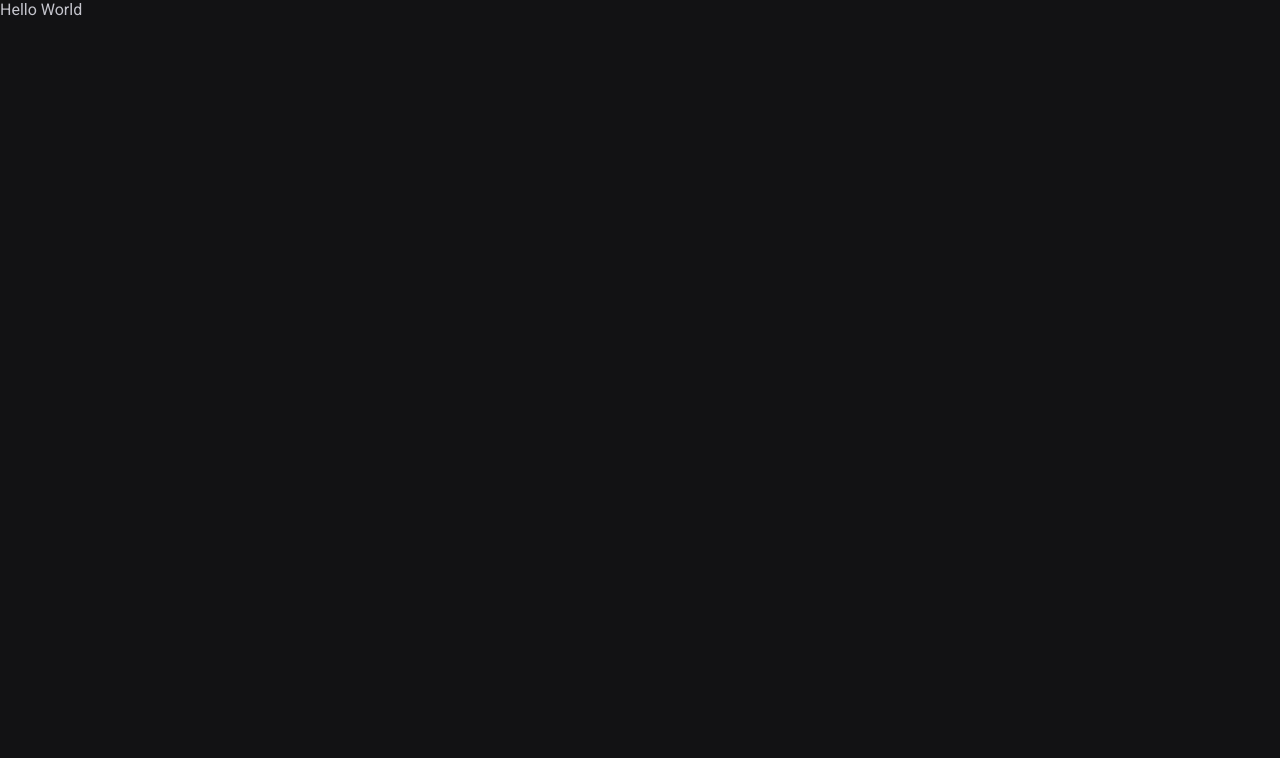
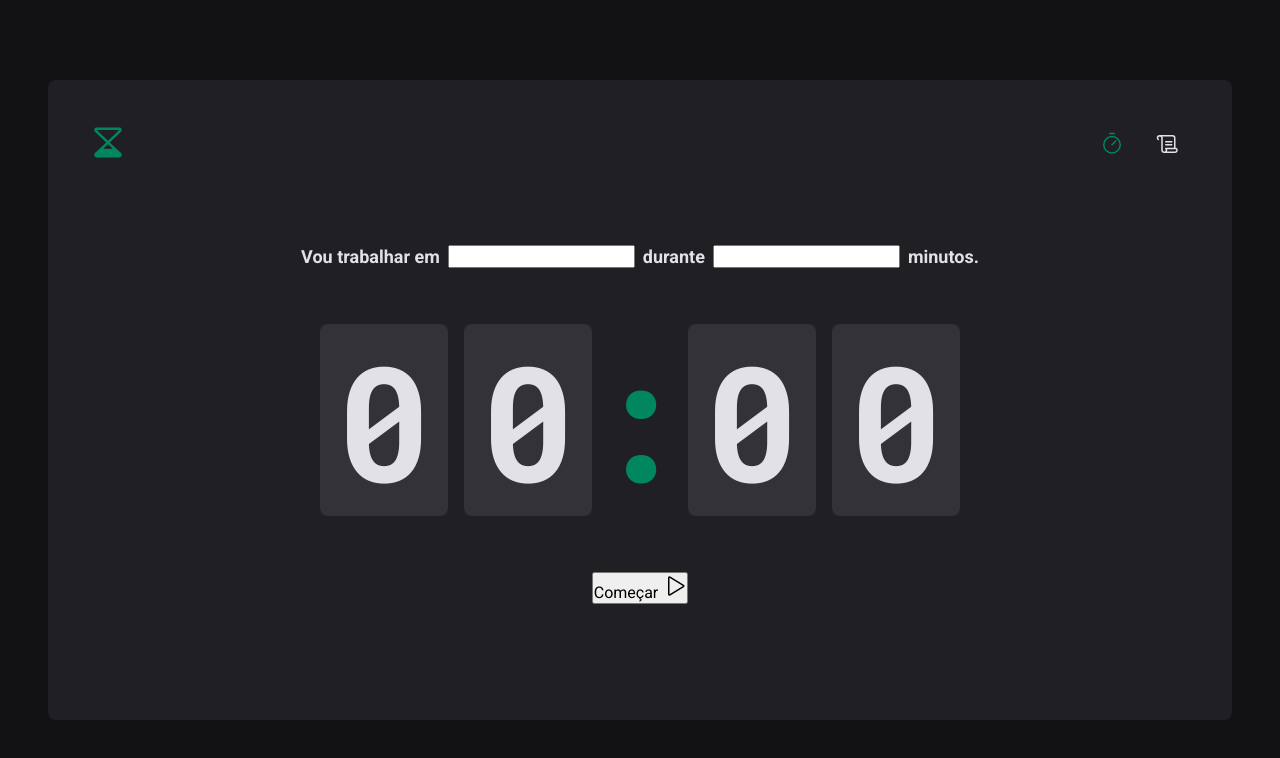
Before and after one commit to Reifhel/pomodoro-timer, a React (Vite) app: page / in a window 1280 px wide. Shown: the top 758 px of the page. Built offline with nearby package versions, Linux system fonts and the light colour scheme.

Commit message:
feat: Routes + layout, starting the Home page

```diff
--- a/package.json
+++ b/package.json
@@ -10,8 +10,10 @@
     "preview": "vite preview"
   },
   "dependencies": {
+    "@phosphor-icons/react": "^2.1.10",
     "react": "^19.1.0",
     "react-dom": "^19.1.0",
+    "react-router-dom": "^7.7.1",
     "styled-components": "^6.1.19"
   },
   "devDependencies": {
--- a/src/App.tsx
+++ b/src/App.tsx
@@ -1,11 +1,15 @@
+import { BrowserRouter } from "react-router-dom";
 import { ThemeProvider } from "styled-components";
+import { Router } from "./Router";
 import { GlobalStyle } from "./styles/global";
 import { defaultTheme } from "./styles/themes/default";
 
 export function App() {
   return (
     <ThemeProvider theme={defaultTheme}>
-      Hello World
+      <BrowserRouter>
+        <Router />
+      </BrowserRouter>
       <GlobalStyle />
     </ThemeProvider>
   );
--- /dev/null
+++ b/src/Router.tsx
@@ -0,0 +1,15 @@
+import { Route, Routes } from "react-router-dom";
+import { DefaultLayout } from "./layouts/DefaultLayout";
+import { History } from "./pages/History";
+import { Home } from "./pages/Home";
+
+export function Router() {
+  return (
+    <Routes>
+      <Route path="/" element={<DefaultLayout />}>
+        <Route path="/" element={<Home />} />
+        <Route path="/History" element={<History />} />
+      </Route>
+    </Routes>
+  );
+}
--- /dev/null
+++ b/src/components/Header/index.tsx
@@ -0,0 +1,23 @@
+import { ScrollIcon, TimerIcon } from "@phosphor-icons/react";
+import { HeaderContainer } from "./styles";
+
+import { NavLink } from "react-router-dom";
+import HourglassLogo from "../../assets/hourglass-logo.svg";
+
+export function Header() {
+  return (
+    <HeaderContainer>
+      <div>
+        <img src={HourglassLogo} />
+      </div>
+      <nav>
+        <NavLink to="/" title="Timer">
+          <TimerIcon size={24} />
+        </NavLink>
+        <NavLink to="/history" title="Histórico">
+          <ScrollIcon size={24} />
+        </NavLink>
+      </nav>
+    </HeaderContainer>
+  );
+}
--- /dev/null
+++ b/src/components/Header/styles.ts
@@ -0,0 +1,37 @@
+import styled from "styled-components";
+
+export const HeaderContainer = styled.header`
+  display: flex;
+  align-items: center;
+  justify-content: space-between;
+
+  .teste {
+    color: ${(props) => props.theme["green-500"]};
+  }
+
+  nav {
+    display: flex;
+    gap: 0.5rem;
+
+    a {
+      width: 3rem;
+      height: 3rem;
+
+      display: flex;
+      align-items: center;
+      justify-content: center;
+      color: ${(props) => props.theme["gray-100"]};
+
+      border-top: 3px solid transparent;
+      border-bottom: 3px solid transparent;
+
+      &:hover {
+        border-bottom: 3px solid ${(props) => props.theme["green-500"]};
+      }
+
+      &.active {
+        color: ${(props) => props.theme["green-500"]};
+      }
+    }
+  }
+`;
--- /dev/null
+++ b/src/layouts/DefaultLayout/index.tsx
@@ -0,0 +1,12 @@
+import { Outlet } from "react-router-dom";
+import { Header } from "../../components/Header";
+import { LayoutContainer } from "./styles";
+
+export function DefaultLayout() {
+  return (
+    <LayoutContainer>
+      <Header />
+      <Outlet />
+    </LayoutContainer>
+  );
+}
--- /dev/null
+++ b/src/layouts/DefaultLayout/styles.ts
@@ -0,0 +1,14 @@
+import styled from "styled-components";
+
+export const LayoutContainer = styled.div`
+  max-width: 74rem /* 1184px */;
+  height: calc(100vh - 10rem);
+  margin: 5rem auto;
+  padding: 2.5rem;
+
+  background: ${(props) => props.theme["gray-800"]};
+  border-radius: 8px;
+
+  display: flex;
+  flex-direction: column;
+`;
--- /dev/null
+++ b/src/pages/History.tsx
@@ -0,0 +1,3 @@
+export function History() {
+  return <h1>History</h1>;
+}
--- /dev/null
+++ b/src/pages/Home/index.tsx
@@ -0,0 +1,37 @@
+import { PlayIcon } from "@phosphor-icons/react";
+import {
+  CountdownContainer,
+  FormContainer,
+  HomeContainer,
+  Separator,
+} from "./styles";
+
+export function Home() {
+  return (
+    <HomeContainer>
+      <form action="">
+        <FormContainer>
+          <label htmlFor="task">Vou trabalhar em</label>
+          <input type="text" id="task" />
+
+          <label htmlFor="minutesAmount">durante</label>
+          <input type="number" id="minutos amount" />
+
+          <span>minutos.</span>
+        </FormContainer>
+
+        <CountdownContainer>
+          <span>0</span>
+          <span>0</span>
+          <Separator>:</Separator>
+          <span>0</span>
+          <span>0</span>
+        </CountdownContainer>
+
+        <button type="submit">
+          Começar <PlayIcon size={24} />
+        </button>
+      </form>
+    </HomeContainer>
+  );
+}
--- /dev/null
+++ b/src/pages/Home/styles.ts
@@ -0,0 +1,58 @@
+import styled from "styled-components";
+
+export const HomeContainer = styled.main`
+  flex: 1;
+
+  display: flex;
+  flex-direction: column;
+  align-items: center;
+  justify-content: center;
+
+  form {
+    display: flex;
+    flex-direction: column;
+    align-items: center;
+    gap: 3.5rem;
+  }
+`;
+
+export const FormContainer = styled.div`
+  width: 100%;
+
+  display: flex;
+  align-items: center;
+  justify-content: center;
+  gap: 0.5rem;
+
+  color: ${(props) => props.theme["gray-100"]};
+  font-size: 1.125rem;
+  font-weight: bold;
+
+  flex-wrap: wrap;
+`;
+
+export const CountdownContainer = styled.div`
+  font-family: "Roboto Mono", monospace;
+  font-size: 10rem;
+  line-height: 8rem;
+  color: ${(props) => props.theme["gray-100"]};
+
+  display: flex;
+  gap: 1rem;
+
+  span {
+    background: ${(props) => props.theme["gray-600"]};
+    padding: 2rem 1rem;
+    border-radius: 8px;
+  }
+`;
+
+export const Separator = styled.div`
+  padding: 2rem 0;
+  color: ${(props) => props.theme["green-500"]};
+
+  width: 4rem;
+  overflow: hidden;
+  display: flex;
+  justify-content: center;
+`;
--- a/src/styles/global.ts
+++ b/src/styles/global.ts
@@ -14,7 +14,8 @@ export const GlobalStyle = createGlobalStyle`
 
     body {
         background: ${(props) => props.theme["gray-900"]};
-        color:${(props) => props.theme["gray-300"]}
+        color:${(props) => props.theme["gray-300"]};
+        -webkit-font-smoothing: antialiased;
     }
 
     body,input, textarea, button {
```
Also changed, not shown: src/assets/hourglass-logo.svg (added), 1 other file (tests, documents, lock files or other folders).
